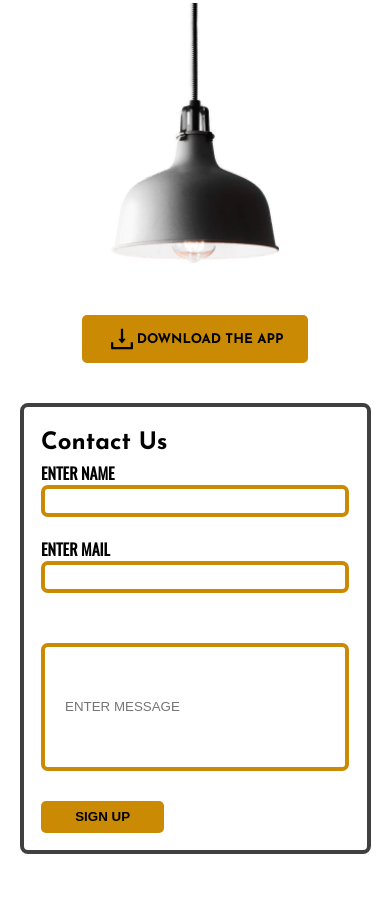
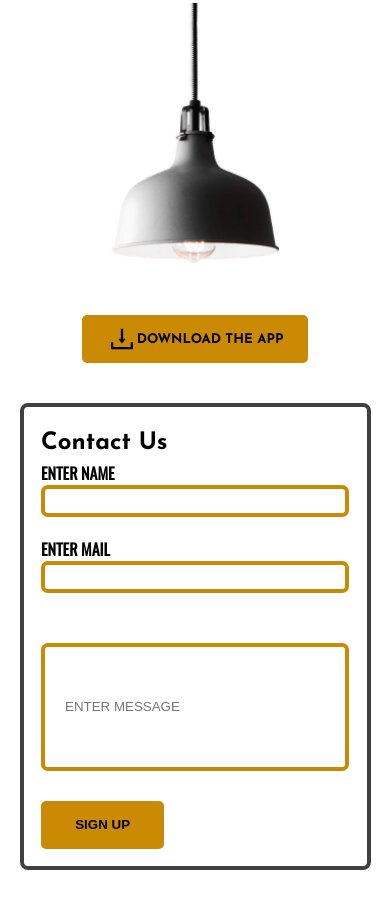
Before and after one commit to JerryOlu-02/furniture-rentals-landing-page, a plain HTML site: page index.html in a window 390 px wide. Shown: the part 3331-4240 px from the top of the page. Drawn offline with nearby package versions, Linux system fonts and the light colour scheme.

Commit message:
Update styles.css

```diff
--- a/styles.css
+++ b/styles.css
@@ -537,7 +537,6 @@ li {
   }
 
   .submit--btn {
-    min-height: 2rem;
+    min-height: 3rem;
   }
-
 }
```
